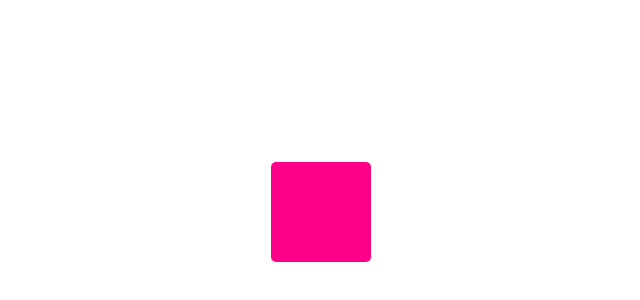
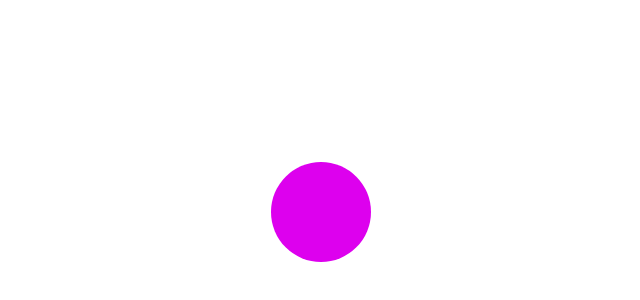
Before and after one commit to Pcjmy/React, a React (Create React App) app in the folder animation/: page / in a window 1280 px wide. Shown: the part 88-388 px from the top of the page, without its empty margins (319-959 px from the left). Built offline with nearby package versions, Linux system fonts and the light colour scheme.

Commit message:
feat: enter animation

```diff
--- a/animation/src/App.tsx
+++ b/animation/src/App.tsx
@@ -1,12 +1,13 @@
 import React from 'react';
-import Rotate from './components/rotate';
+// import Rotate from './components/rotate';
+import EnterAnimation from './components/enter-animation';
 import logo from './logo.svg';
 import './App.css';
 
 function App() {
   return (
     <div className="App">
-      <Rotate />
+      <EnterAnimation />
     </div>
   );
 }
--- /dev/null
+++ b/animation/src/components/enter-animation.tsx
@@ -0,0 +1,26 @@
+import * as motion from "motion/react-client"
+
+export default function EnterAnimation() {
+  return (
+    <motion.div
+      initial={{ opacity: 0, scale: 0 }}
+      animate={{ opacity: 1, scale: 1 }}
+      transition={{
+          duration: 0.4,
+          scale: { type: "spring", visualDuration: 0.4, bounce: 0.5 },
+      }}
+      style={ball}
+    />
+  )
+}
+
+/**
+ * ==============   Styles   ================
+ */
+
+const ball = {
+  width: 100,
+  height: 100,
+  backgroundColor: "#dd00ee",
+  borderRadius: "50%",
+}
```
